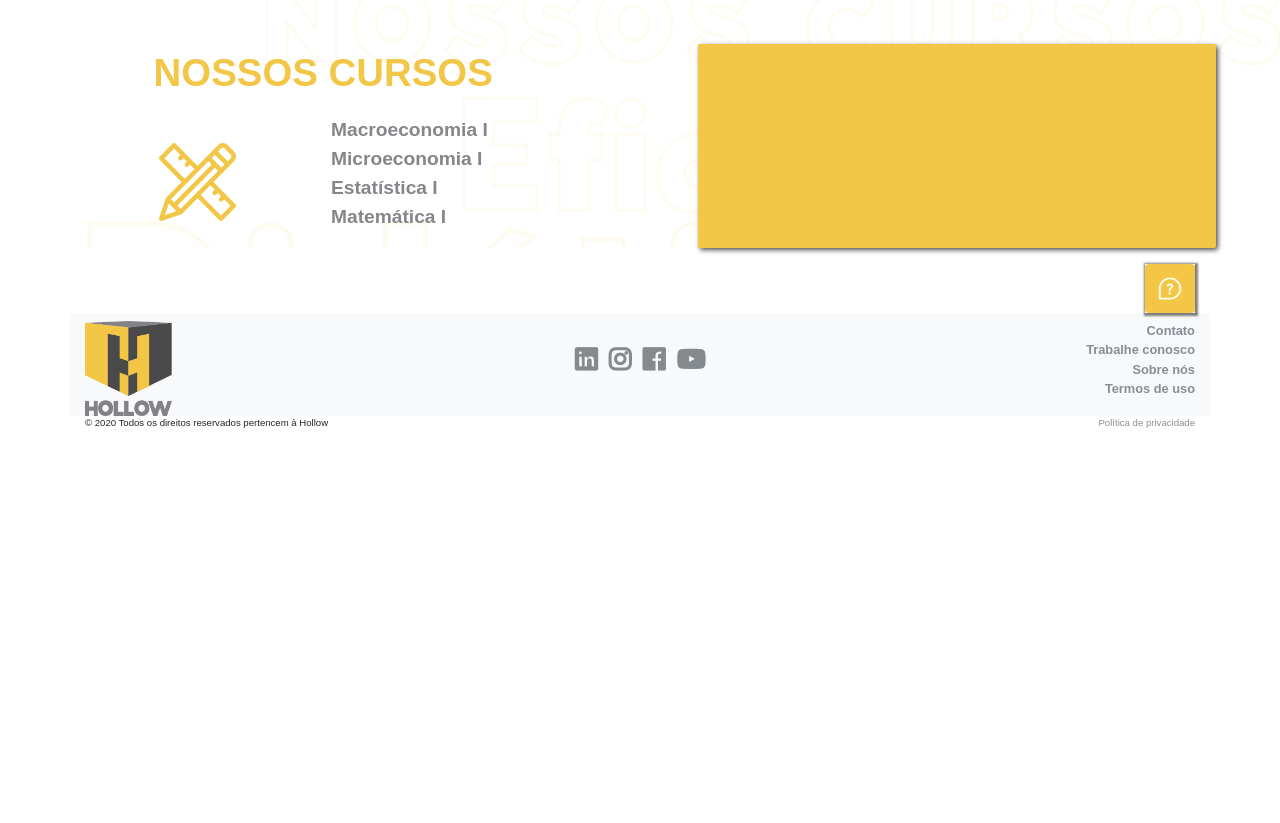
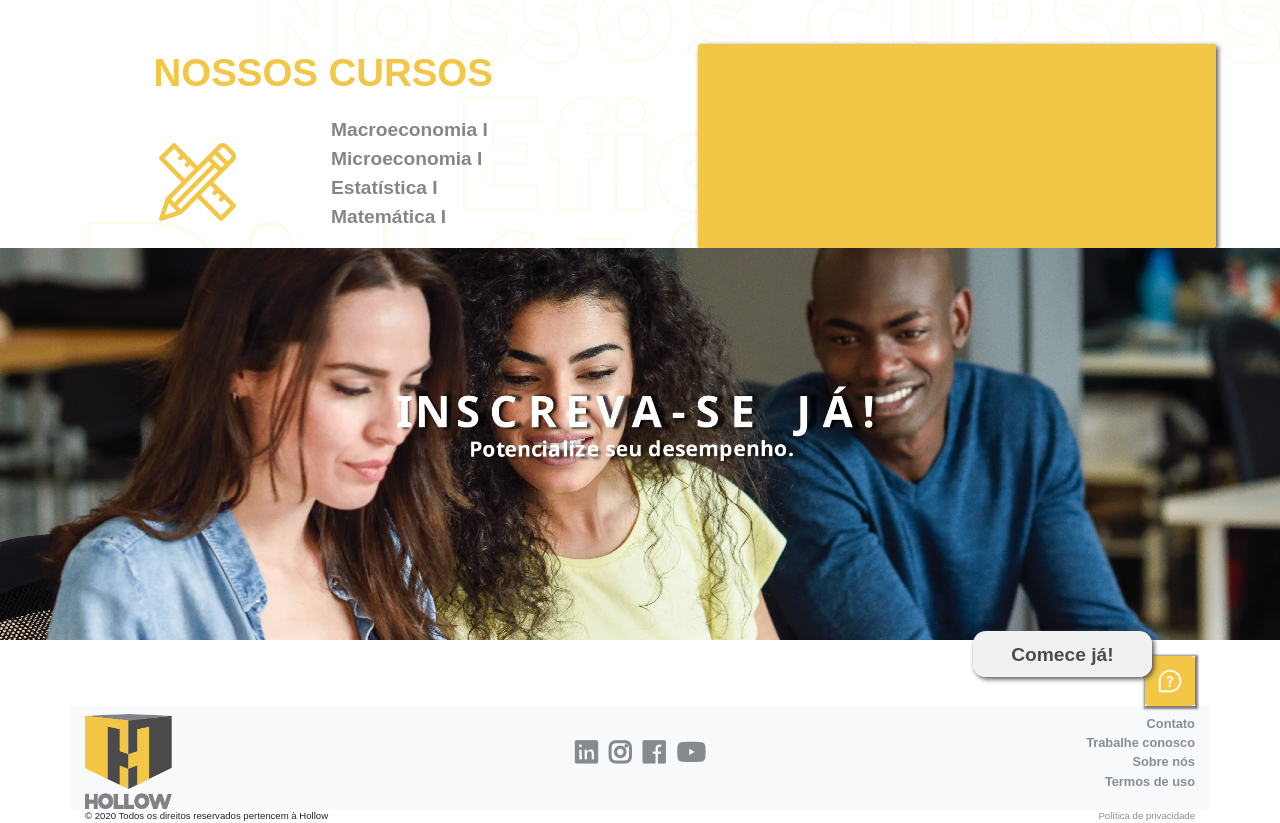
Before and after one commit to SapnaGulati/hollow-website, a Django app: page / in a window 1280 px wide. Shown: the part 2333-3156 px from the top of the page. Before the commit the page ends 2761 px from the top, so only its background shows below. Run offline with Django 3.2, Linux system fonts and the light colour scheme; some libraries are stand-ins or nearby versions; some web fonts are replaced.

Commit message:
sign in now section
Co-authored-by: wdvictor <victorhpantunes@gmail.com>

```diff
--- a/website/templates/website/index.html
+++ b/website/templates/website/index.html
@@ -83,12 +83,17 @@ Hollow - Homepage
     </div>
     <div id="sugestion">
     </div>
+  </div>
+
+  <div id="sign_in_now">
+    <img src="{% static 'website/img/sign_in_now_img.png' %}" style="width: 100%;">
+
+    <div id="sign-in-button-div">
+      <a id="sign-in-button" href="{% url 'login' %}">Comece já!</a>
+    </div>
+  </div>
 </section>
-
-
-
-<!--
-<section id="differentials">
+<!-- <section id="differentials">
   <div class="container pb-sm-2">
     <div class="row">
       <div class="col-12 py-5 overflow-hidden overlay-content mx-auto">
```
Also changed, not shown: website/static/website/img/sign_in_now_img.png (added).
